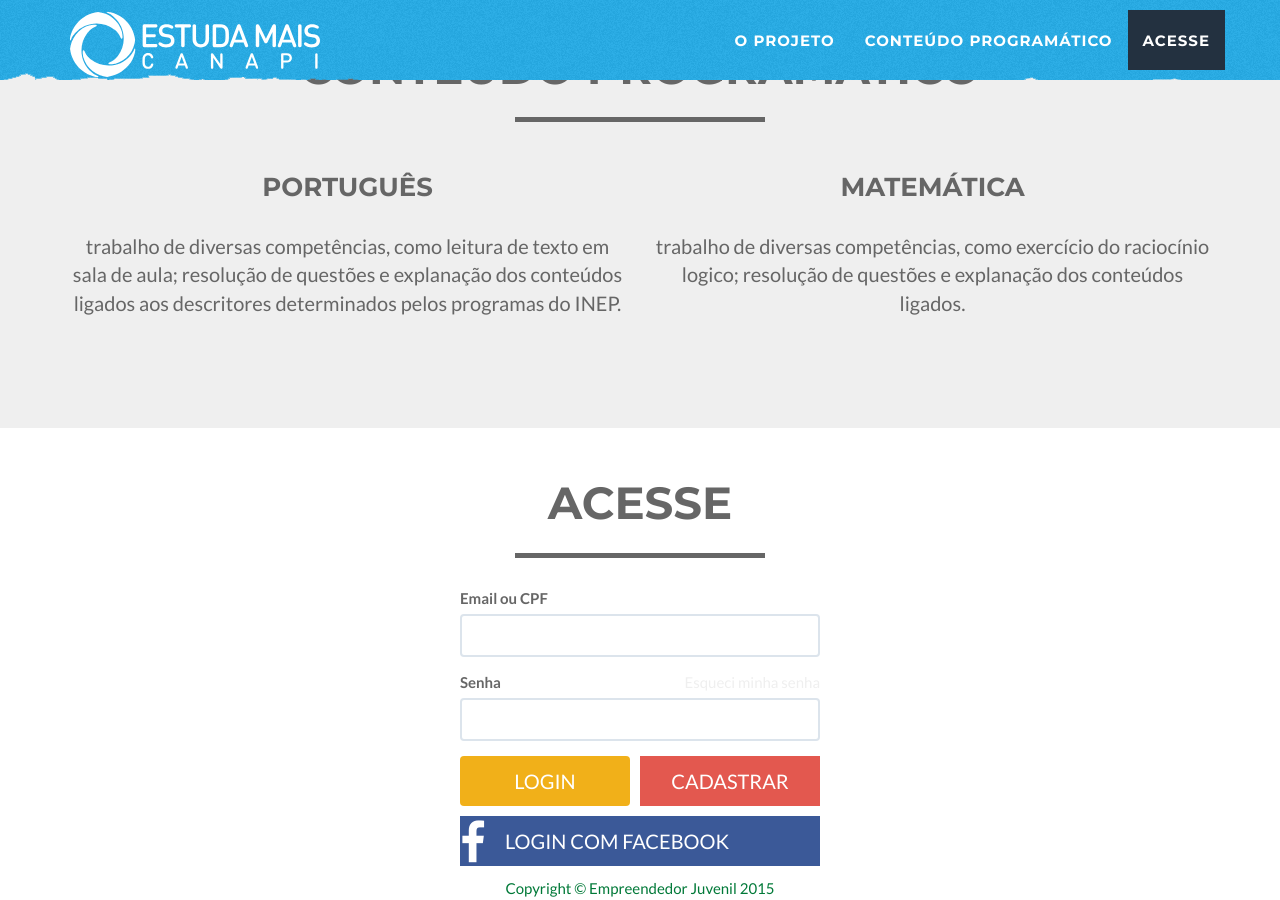
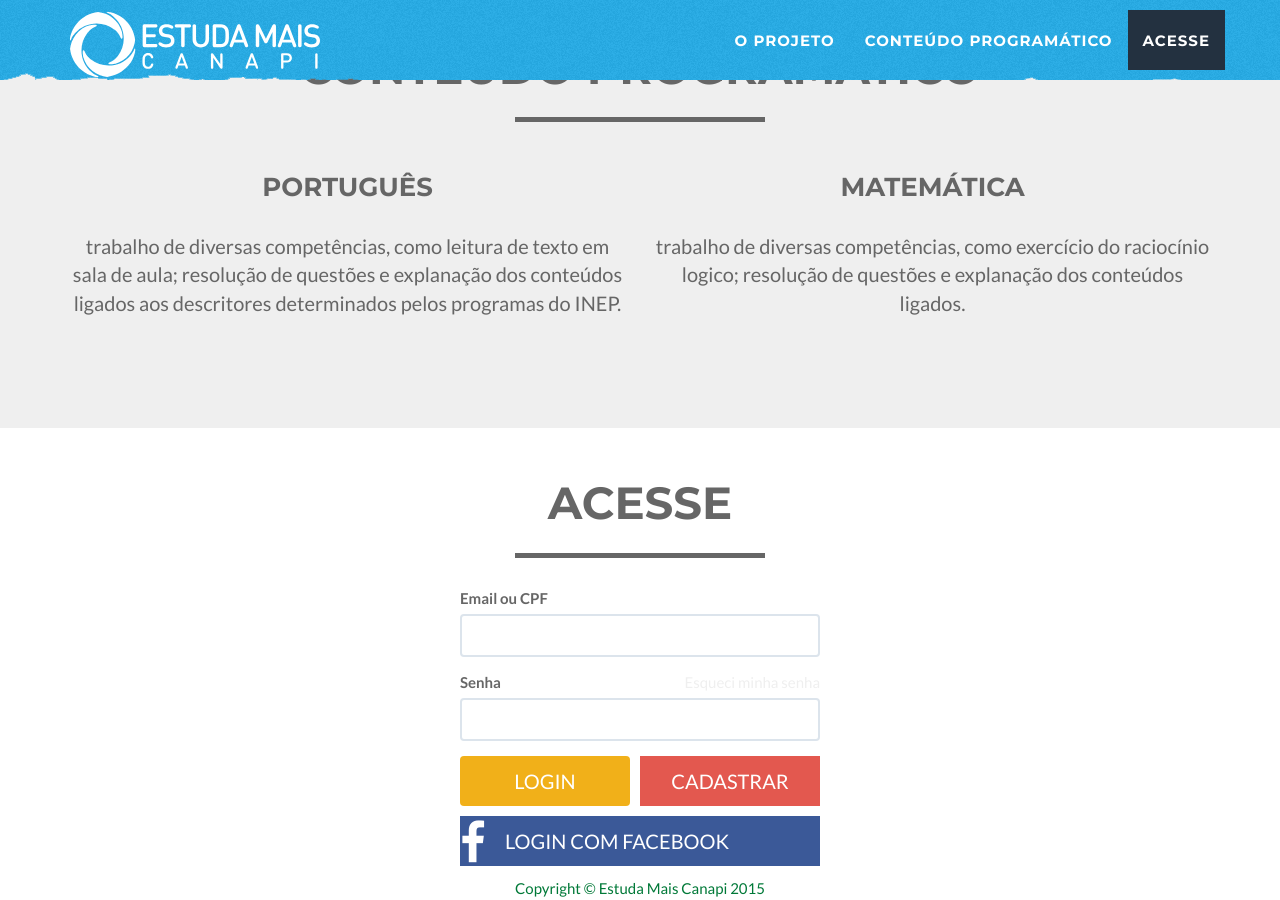
Before and after one commit to wilivro/estudamaiscanapi.com.br, a Jekyll site: the page built from index.html, in a window 1280 px wide and 900 px high, scrolled down 1056 px. Built offline with Jekyll 4.4.1, drawn with Linux system fonts in a browser that asks for light colours.

Commit message:
Update _config.yml

```diff
--- a/_config.yml
+++ b/_config.yml
@@ -19,7 +19,7 @@ color:
 
 # Footer settings
 footer:
-  copyright: Empreendedor Juvenil
+  copyright: Estuda Mais Canapi
   location: ACESSE
   social: Around the Web
   credits: Credits
```
